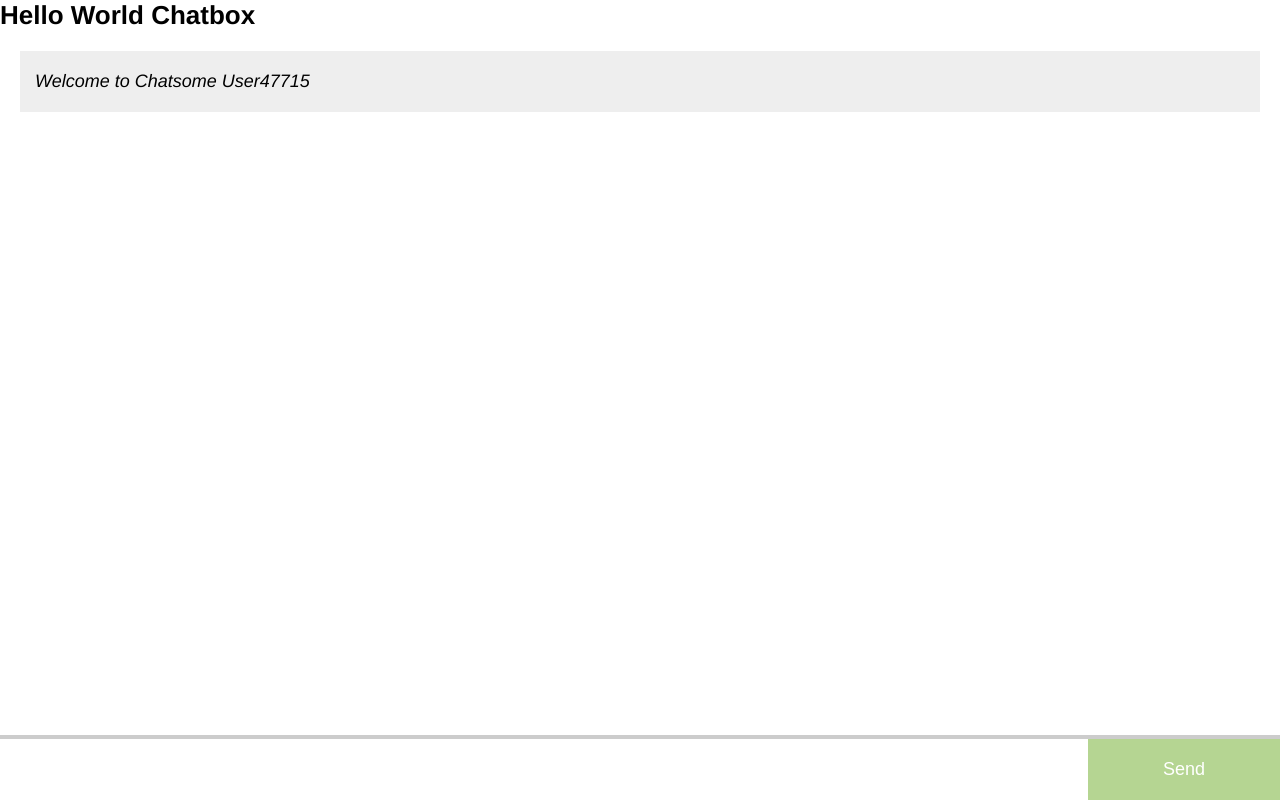
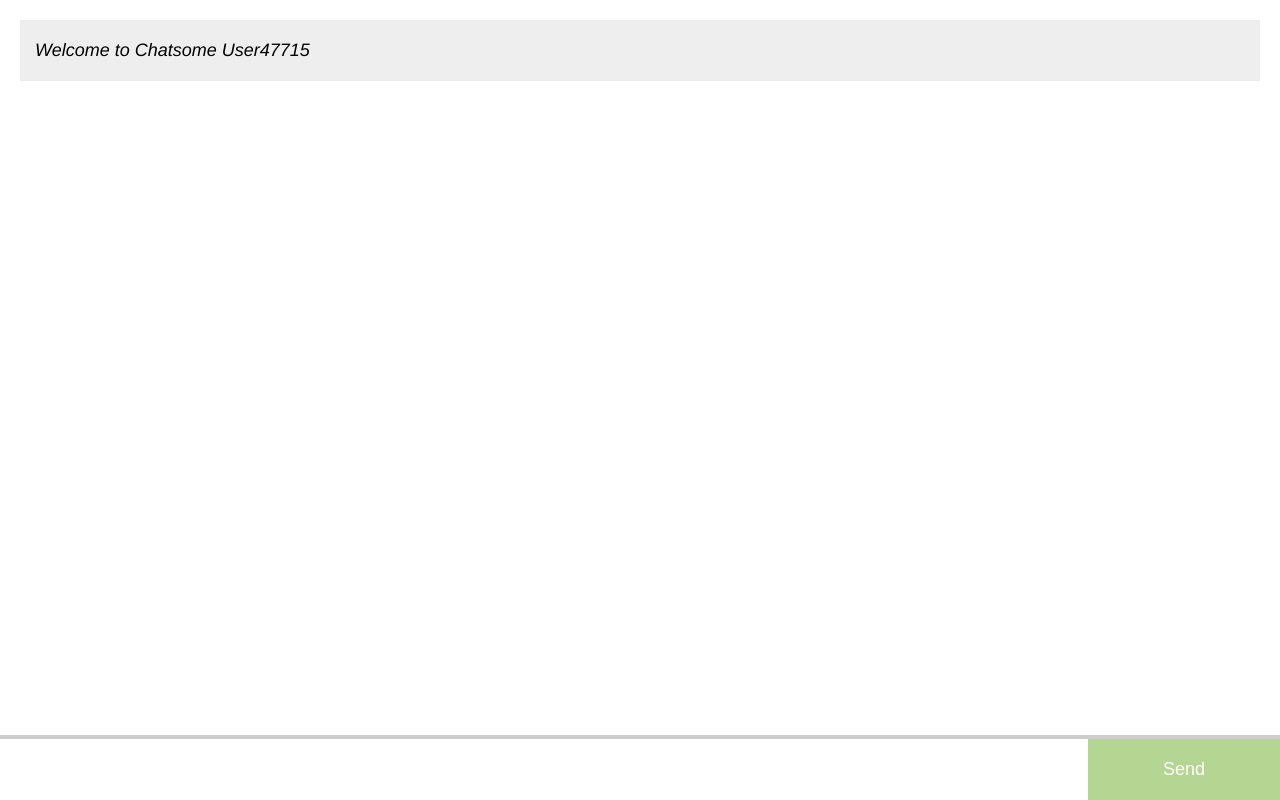
Before and after one commit to nickschot/Realtime-Webchat-Example, a website: page pages/index.html in a window 1280 px wide. Drawn offline with nearby package versions, Linux system fonts and the light colour scheme; files that its build step writes are made by us from their sources; no server answers; files whose address does not match are found by name.

Commit message:
Remove header

```diff
--- a/pages/index.html
+++ b/pages/index.html
@@ -11,7 +11,6 @@
     <script type="text/javascript" src="public/js/app.js"></script>
 </head>
 <body>
-    <h1>Hello World Chatbox</h1>
     <ul id="chatbox_messages"></ul>
     <form id="chatbox_form" action="">
         <input id="chatbox_message" autocomplete="off" /><button>Send</button>
```
